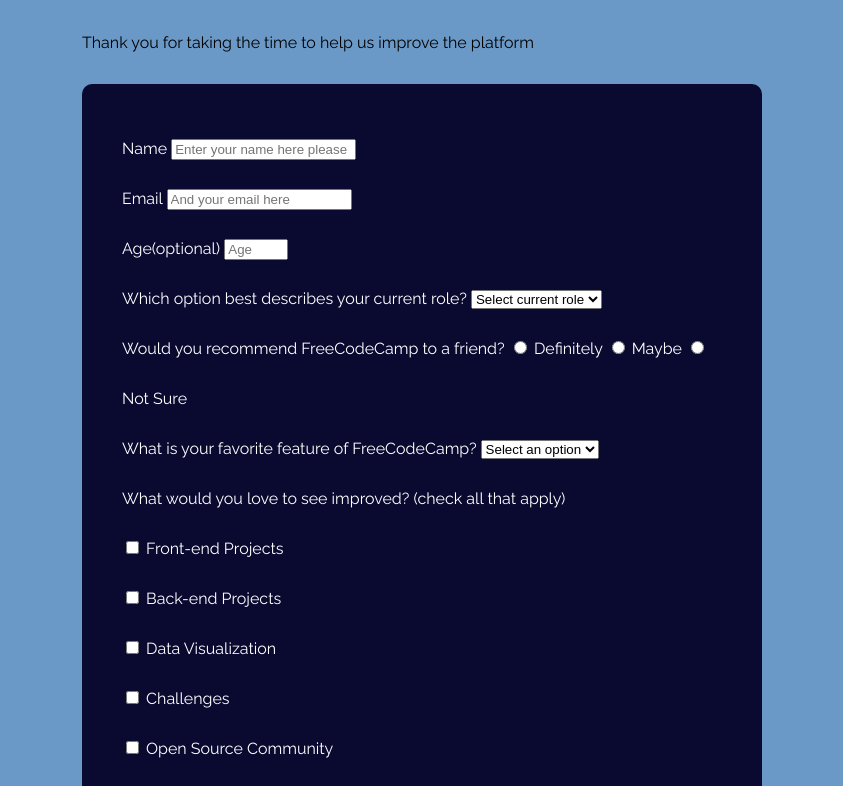
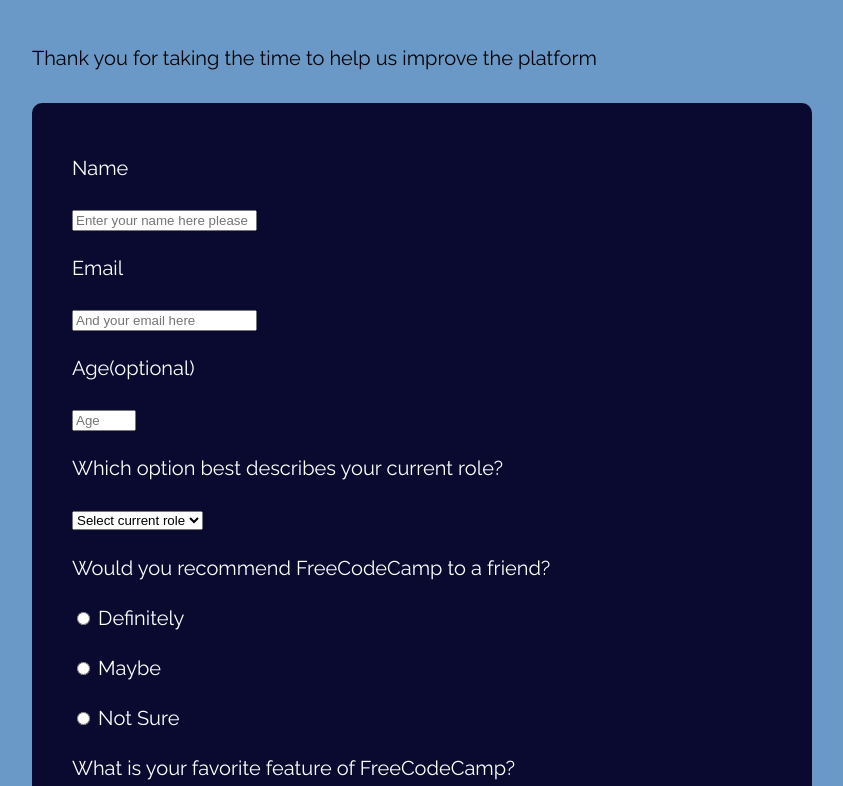
Before and after one commit to shebuel-oss/FCC---Survey-Form, a plain HTML site: page index.html in a window 1280 px wide. Shown: the part 91-877 px from the top of the page, without its empty margins (258-1101 px from the left). Drawn offline with Linux system fonts and the light colour scheme.

Commit message:
more styling

```diff
--- a/styles.css
+++ b/styles.css
@@ -4,7 +4,8 @@ body {
     background: hsl(210, 45%, 60%);
     font-family: "raleway", helvetica, sans-serif;
     line-height: 50px;
-    width: 600px;
+    font-size: 20px;
+    width: 700px;
     margin: auto;
     display: flex;
     flex-direction:column;
@@ -15,6 +16,6 @@ form {
     color: white;
     padding: 40px;
     border-radius: 10px;
-    width: 600px;
+    width: 700px;
     margin: auto;
 }
```
Also changed, not shown: index.html (+8 -0 lines).
